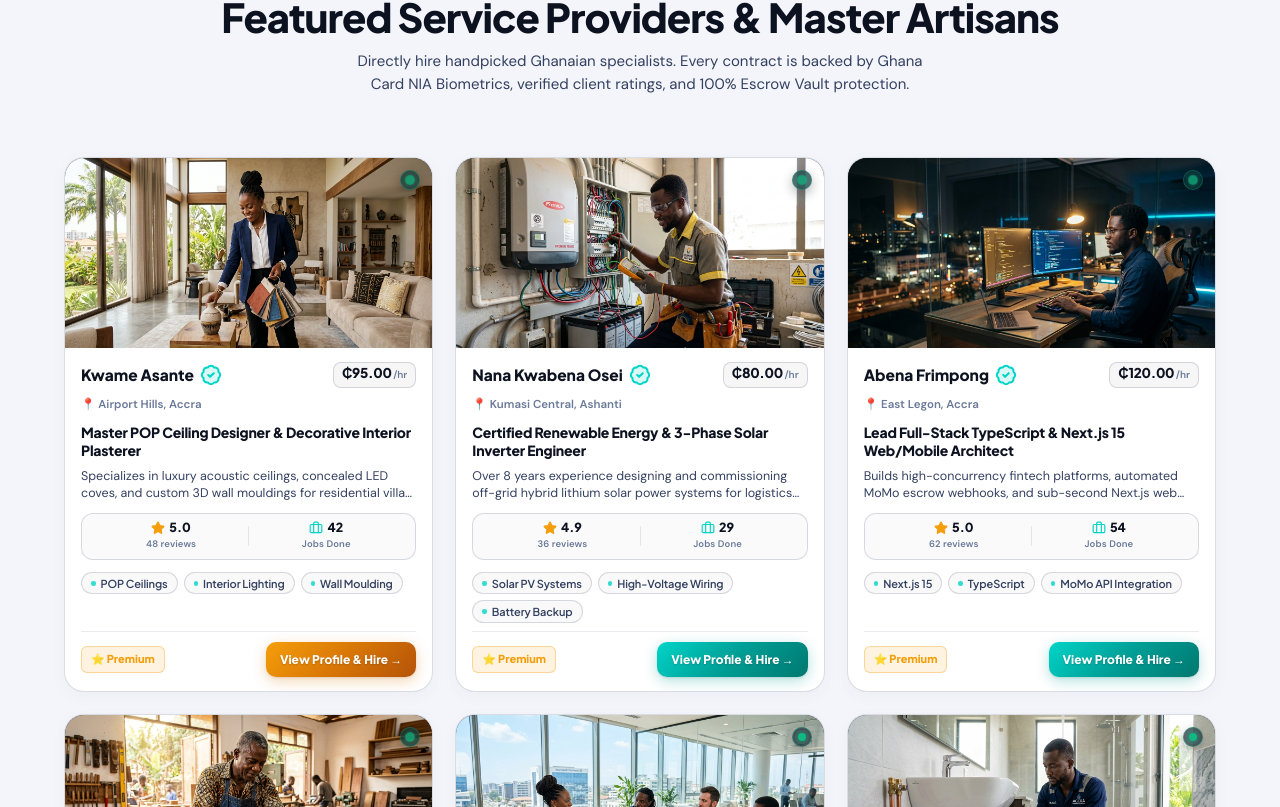
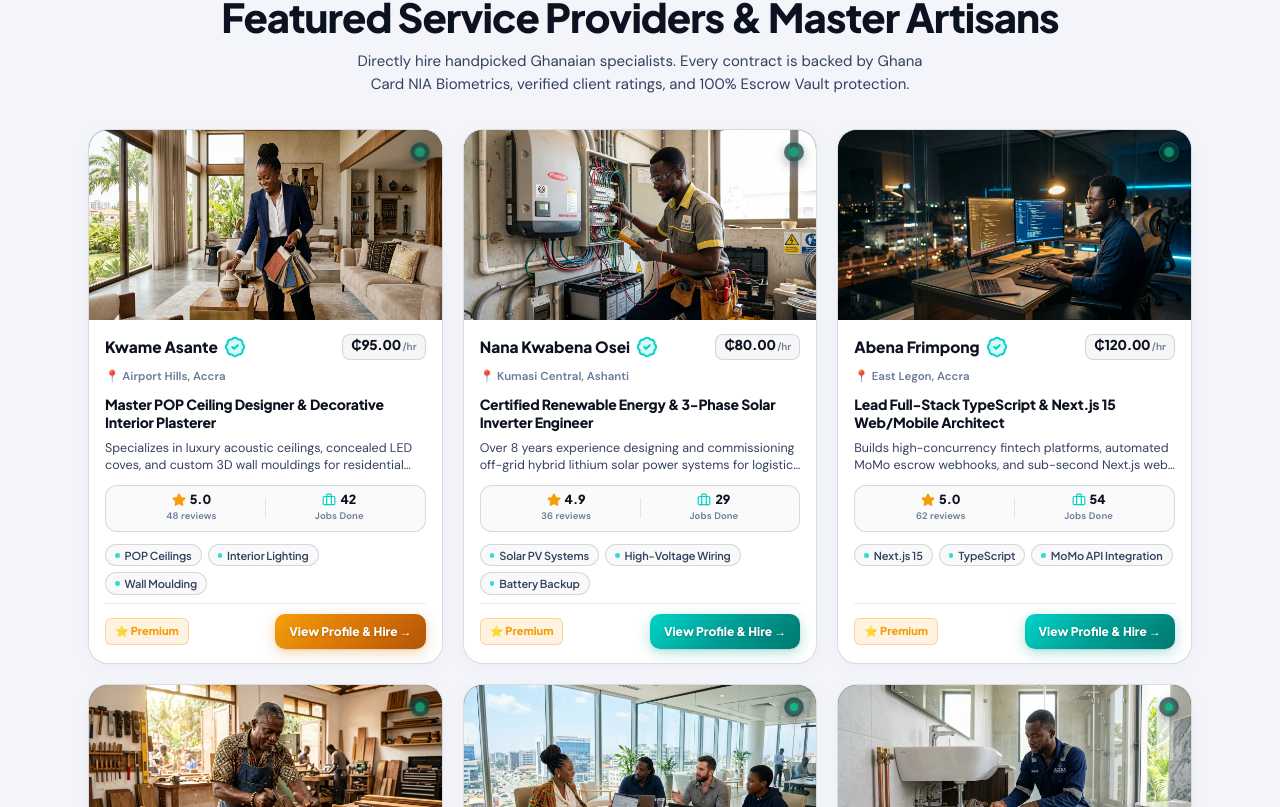
Before and after one commit to JoeVardyGC/GigGhana, a Next.js app: page / in a window 1280 px wide. Shown: the part 893-1700 px from the top of the page. Built offline with nearby package versions, Linux system fonts and the light colour scheme.

Commit message:
feat(landing): revert provider card width to original, display multi-card testimonial grid with squeezed mobile layout, and restore single-banner CTA

```diff
--- a/app/globals.css
+++ b/app/globals.css
@@ -2087,22 +2087,20 @@ html.dark .rjh-tr-icon-box, [data-theme="dark"] .rjh-tr-icon-box {
    ══════════════════════════════════════════════════════════════════════ */
 .artisan-section {
   position: relative;
-  padding: 32px 4% 28px;
+  padding: 40px 0 24px;
 }
 
 .artisan-container {
   max-width: 1280px;
   margin: 0 auto;
-  padding: 0;
-  display: flex;
-  flex-direction: column;
-  gap: 28px;
+  padding: 0 24px;
 }
 
 .artisan-grid {
   display: grid;
   grid-template-columns: repeat(3, 1fr);
-  gap: 22px;
+  gap: 20px;
+  margin-top: 24px;
 }
 
 /* Studio Portfolio Card Container (Clean Neutral Aesthetic) */
@@ -2439,29 +2437,30 @@ html.dark .artisan-tier-verified {
 }
 
 /* Responsive Breakpoints */
-@media (max-width: 1024px) and (min-width: 768px) {
+@media (max-width: 1024px) {
   .artisan-grid {
     grid-template-columns: repeat(2, 1fr);
-    gap: 20px;
-  }
-}
-
-@media (max-width: 767px) {
-  .artisan-grid {
-    grid-template-columns: 1fr;
-    gap: 16px;
-  }
+  }
+}
+
+@media (max-width: 768px) {
   /* Show only 4 latest provider cards on mobile */
   .artisan-grid .artisan-studio-card:nth-child(n+5) {
     display: none !important;
   }
+}
+
+@media (max-width: 640px) {
+  .artisan-grid {
+    grid-template-columns: 1fr;
+    gap: 18px;
+  }
   .artisan-studio-body {
-    padding: 18px 16px;
+    padding: 16px;
   }
   .artisan-studio-footer {
     flex-direction: row;
-    align-items: center;
-    justify-content: space-between;
+    gap: 8px;
   }
 }
 
@@ -3315,27 +3314,20 @@ html.dark .badge-tier-card, [data-theme="dark"] .badge-tier-card {
   box-shadow: 0 6px 20px rgba(245, 158, 11, 0.38) !important;
 }
 
-/* ══════ REVIEWS CAROUSEL ══════ */
-.rv-carousel-outer {
+/* ══════ REVIEWS SHOWCASE GRID ══════ */
+.rv-grid {
+  display: grid;
+  grid-template-columns: repeat(2, 1fr);
+  gap: 22px;
   max-width: 1160px;
   margin: 0 auto;
-  overflow: hidden;
-  padding: 10px 0 20px;
-}
-
-.rv-track {
-  display: flex;
-  gap: 24px;
-  transition: transform 0.5s cubic-bezier(0.16, 1, 0.3, 1);
 }
 
 .rv-card {
   background: var(--surface);
   border: 1.5px solid var(--bd2);
-  border-radius: 24px;
-  padding: 34px 30px;
-  min-width: calc(50% - 12px);
-  flex-shrink: 0;
+  border-radius: 22px;
+  padding: 28px 26px;
   display: flex;
   flex-direction: column;
   transition: transform 0.25s cubic-bezier(0.16, 1, 0.3, 1), box-shadow 0.25s cubic-bezier(0.16, 1, 0.3, 1), border-color 0.25s ease;
@@ -3361,8 +3353,8 @@ html.dark .rv-card:hover, [data-theme="dark"] .rv-card:hover {
   display: flex;
   align-items: center;
   justify-content: space-between;
-  gap: 12px;
-  margin-bottom: 20px;
+  gap: 10px;
+  margin-bottom: 16px;
   flex-wrap: wrap;
 }
 
@@ -3375,7 +3367,7 @@ html.dark .rv-card:hover, [data-theme="dark"] .rv-card:hover {
   color: #059669;
   background: rgba(16, 185, 129, 0.1);
   border: 1px solid rgba(16, 185, 129, 0.3);
-  padding: 4px 11px;
+  padding: 4px 10px;
   border-radius: 50px;
   font-family: var(--fm);
 }
@@ -3392,16 +3384,16 @@ html.dark .rv-proof-pill, [data-theme="dark"] .rv-proof-pill {
   color: var(--tx-2);
   background: var(--s2);
   border: 1px solid var(--bd2);
-  padding: 4px 10px;
+  padding: 3px 9px;
   border-radius: 6px;
   font-family: var(--fm);
 }
 
 .rv-text {
-  font-size: 14.5px;
-  line-height: 1.72;
+  font-size: 14px;
+  line-height: 1.65;
   color: var(--tx);
-  margin-bottom: 24px;
+  margin-bottom: 20px;
   font-weight: 450;
   letter-spacing: -0.01em;
 }
@@ -3409,15 +3401,15 @@ html.dark .rv-proof-pill, [data-theme="dark"] .rv-proof-pill {
 .rv-author {
   display: flex;
   align-items: center;
-  gap: 14px;
+  gap: 12px;
   margin-top: auto;
-  padding-top: 18px;
+  padding-top: 14px;
   border-top: 1px solid var(--bd);
 }
 
 .rv-av {
-  width: 44px;
-  height: 44px;
+  width: 40px;
+  height: 40px;
   border-radius: 50%;
   background: linear-gradient(135deg, rgba(0, 212, 200, 0.15), var(--surface));
   border: 1.5px solid var(--cyan-border);
@@ -3425,7 +3417,7 @@ html.dark .rv-proof-pill, [data-theme="dark"] .rv-proof-pill {
   align-items: center;
   justify-content: center;
   font-weight: 800;
-  font-size: 14px;
+  font-size: 13px;
   color: var(--cyan);
   flex-shrink: 0;
   overflow: hidden;
@@ -3450,7 +3442,7 @@ html.dark .rv-proof-pill, [data-theme="dark"] .rv-proof-pill {
 
 .rv-name {
   font-weight: 800;
-  font-size: 14.5px;
+  font-size: 14px;
   color: var(--tx);
   font-family: var(--fm);
 }
@@ -3479,181 +3471,125 @@ html.dark .rv-proof-pill, [data-theme="dark"] .rv-proof-pill {
   font-weight: 500;
 }
 
-.rv-nav {
-  display: flex;
-  gap: 12px;
-  justify-content: center;
-  margin-top: 28px;
-}
-
-.rv-nav-btn {
-  width: 44px;
-  height: 44px;
-  border-radius: 50%;
-  background: var(--surface);
-  border: 1px solid var(--bd2);
-  color: var(--tx);
-  cursor: pointer;
-  display: flex;
-  align-items: center;
-  justify-content: center;
-  transition: all 0.2s ease;
-  box-shadow: 0 1px 3px rgba(0, 0, 0, 0.04);
-}
-
-.rv-nav-btn:hover {
-  background: var(--cyan-dim);
-  border-color: var(--cyan-border);
-  color: var(--cyan);
-  transform: scale(1.06);
-}
-
-@media (max-width: 900px) {
-  .badge-tiers {
+/* Squeezed Mobile Layout for Testimonial Cards */
+@media (max-width: 768px) {
+  .rv-grid {
     grid-template-columns: 1fr;
-    gap: 20px;
+    gap: 14px;
   }
   .rv-card {
-    min-width: 100%;
-  }
-}
-
-/* ══════ WORLD-CLASS DUAL-ACTION CTA ══════ */
-.cta-dual-section {
-  max-width: 1160px;
-  margin: 36px auto 72px;
-  padding: 0 24px;
-}
-
-.cta-dual-grid {
-  display: grid;
-  grid-template-columns: repeat(2, 1fr);
-  gap: 28px;
-}
-
-.cta-choice-card {
-  background: var(--surface);
+    padding: 18px 16px;
+    border-radius: 18px;
+  }
+  .rv-card-top-row {
+    margin-bottom: 10px;
+    gap: 8px;
+  }
+  .rv-proof-pill {
+    font-size: 10px;
+    padding: 2.5px 8px;
+  }
+  .rv-trade-badge {
+    font-size: 10px;
+    padding: 2px 7px;
+  }
+  .rv-text {
+    font-size: 13px;
+    line-height: 1.5;
+    margin-bottom: 14px;
+  }
+  .rv-author {
+    padding-top: 10px;
+    gap: 10px;
+  }
+  .rv-av {
+    width: 34px;
+    height: 34px;
+    font-size: 12px;
+  }
+  .rv-name {
+    font-size: 13px;
+  }
+  .rv-role-line {
+    font-size: 10.5px;
+  }
+}
+
+/* ══════ REVERTED & WELL-ARRANGED SINGLE-BANNER CTA ══════ */
+.cta-wrap {
+  margin: 36px 5% 72px;
   border-radius: 26px;
-  padding: 44px 38px;
+  position: relative;
+  background: linear-gradient(135deg, var(--s2) 0%, var(--surface) 100%);
+  border: 1.5px solid var(--cyan-border);
+  padding: 68px 48px;
+  overflow: hidden;
+  box-shadow: 0 8px 32px rgba(0, 0, 0, 0.04);
+}
+
+html.dark .cta-wrap, [data-theme="dark"] .cta-wrap {
+  background: linear-gradient(135deg, #0d1522 0%, #111d2e 100%);
+  border-color: rgba(0, 212, 200, 0.35);
+  box-shadow: 0 8px 32px rgba(0, 212, 200, 0.08);
+}
+
+.cta-glo {
+  position: absolute;
+  top: -60px;
+  right: -60px;
+  width: 240px;
+  height: 240px;
+  background: radial-gradient(circle, rgba(0, 212, 200, 0.15) 0%, transparent 70%);
+  pointer-events: none;
+  filter: blur(20px);
+}
+
+.cta-glo2 {
+  position: absolute;
+  bottom: -60px;
+  left: -60px;
+  width: 240px;
+  height: 240px;
+  background: radial-gradient(circle, rgba(245, 158, 11, 0.12) 0%, transparent 70%);
+  pointer-events: none;
+  filter: blur(20px);
+}
+
+.cta-inner {
+  position: relative;
+  z-index: 1;
+  max-width: 760px;
+  margin: 0 auto;
+  text-align: center;
   display: flex;
   flex-direction: column;
-  position: relative;
-  overflow: hidden;
-  transition: transform 0.25s cubic-bezier(0.16, 1, 0.3, 1), box-shadow 0.25s ease, border-color 0.25s ease;
-  box-shadow: 0 2px 6px rgba(0, 0, 0, 0.03), 0 10px 24px rgba(0, 0, 0, 0.03);
-}
-
-.cta-choice-card.provider-card {
-  border: 1.5px solid rgba(245, 158, 11, 0.35);
-  background: linear-gradient(150deg, rgba(245, 158, 11, 0.06) 0%, rgba(16, 185, 129, 0.04) 50%, var(--surface) 100%);
-}
-
-.cta-choice-card.provider-card:hover {
-  transform: translateY(-4px);
-  border-color: #F59E0B;
-  box-shadow: 0 16px 42px rgba(245, 158, 11, 0.16), 0 2px 6px rgba(0, 0, 0, 0.04);
-}
-
-.cta-choice-card.client-card {
-  border: 1.5px solid rgba(0, 212, 200, 0.35);
-  background: linear-gradient(150deg, rgba(0, 212, 200, 0.06) 0%, rgba(59, 130, 246, 0.04) 50%, var(--surface) 100%);
-}
-
-.cta-choice-card.client-card:hover {
-  transform: translateY(-4px);
-  border-color: #00D4C8;
-  box-shadow: 0 16px 42px rgba(0, 212, 200, 0.16), 0 2px 6px rgba(0, 0, 0, 0.04);
-}
-
-.cta-choice-badge {
-  display: inline-flex;
-  align-items: center;
-  gap: 6px;
-  font-size: 11.5px;
-  font-weight: 800;
-  font-family: var(--fm);
-  padding: 5px 12px;
-  border-radius: 50px;
-  margin-bottom: 22px;
-  width: fit-content;
-}
-
-.cta-choice-badge.provider-pill {
-  background: rgba(245, 158, 11, 0.12);
-  color: #D97706;
-  border: 1px solid rgba(245, 158, 11, 0.35);
-}
-
-html.dark .cta-choice-badge.provider-pill, [data-theme="dark"] .cta-choice-badge.provider-pill {
-  color: #F59E0B;
-}
-
-.cta-choice-badge.client-pill {
-  background: rgba(0, 212, 200, 0.12);
-  color: #008B82;
-  border: 1px solid rgba(0, 212, 200, 0.35);
-}
-
-html.dark .cta-choice-badge.client-pill, [data-theme="dark"] .cta-choice-badge.client-pill {
-  color: #00D4C8;
-}
-
-.cta-choice-title {
-  font-size: 25px;
+  align-items: center;
+}
+
+.cta-title {
+  font-size: clamp(28px, 4.2vw, 40px);
   font-weight: 850;
   font-family: var(--fm);
   color: var(--tx);
-  line-height: 1.3;
-  margin-bottom: 14px;
+  line-height: 1.25;
+  margin-bottom: 16px;
   letter-spacing: -0.02em;
 }
 
-.cta-choice-desc {
-  font-size: 14.5px;
+.cta-sub {
+  font-size: 15.5px;
+  line-height: 1.65;
   color: var(--tx-2);
-  line-height: 1.68;
-  margin-bottom: 26px;
-}
-
-.cta-perks-list {
-  display: flex;
-  flex-direction: column;
-  gap: 14px;
-  margin-bottom: 34px;
-}
-
-.cta-perk-row {
-  display: flex;
-  align-items: flex-start;
-  gap: 10px;
-  font-size: 13.5px;
-  color: var(--tx);
-  line-height: 1.5;
-  font-weight: 500;
-}
-
-.cta-choice-btn {
-  margin-top: auto;
-  display: inline-flex;
+  margin-bottom: 32px;
+  max-width: 660px;
+}
+
+.cta-btns {
+  display: flex;
   align-items: center;
   justify-content: center;
-  gap: 8px;
-  font-size: 14.5px;
-  font-weight: 800;
-  border-radius: 50px;
-  padding: 14px 28px;
-  width: 100%;
-}
-
-.btn-cyan {
-  background: #00D4C8 !important;
-  color: #0A1628 !important;
-  box-shadow: 0 4px 16px rgba(0, 212, 200, 0.28) !important;
-}
-
-.btn-cyan:hover {
-  filter: brightness(1.08);
-  box-shadow: 0 6px 22px rgba(0, 212, 200, 0.38) !important;
+  gap: 16px;
+  flex-wrap: wrap;
 }
 
 /* PAYMENT LOGOS RIBBON */
@@ -3868,7 +3804,7 @@ html, body {
     grid-template-columns: repeat(2, 1fr);
     gap: 16px;
   }
-  .ljf-grid, .artisan-grid {
+  .ljf-grid {
     grid-template-columns: 1fr;
     gap: 16px;
   }
@@ -4237,37 +4173,30 @@ html, body {
     gap: 10px;
   }
 
-  /* Dual CTA on Mobile */
-  .cta-dual-section {
-    padding: 0 16px;
-    margin: 28px auto 48px;
-  }
-  .cta-dual-grid {
-    grid-template-columns: 1fr;
-    gap: 20px;
-  }
-  .cta-choice-card {
-    padding: 32px 22px;
-    border-radius: 22px;
-  }
-  .cta-choice-title {
-    font-size: 22px;
+  /* CTA on Mobile */
+  .cta-wrap {
+    padding: 38px 20px;
+    border-radius: 20px;
+    margin: 32px 16px 56px;
+  }
+  .cta-title {
+    font-size: clamp(22px, 5.5vw, 30px);
     line-height: 1.25;
-  }
-  .cta-choice-desc {
+    margin-bottom: 12px;
+  }
+  .cta-sub {
     font-size: 13.5px;
-    line-height: 1.6;
-    margin-bottom: 20px;
-  }
-  .cta-perks-list {
+    line-height: 1.55;
+    margin-bottom: 24px;
+  }
+  .cta-btns {
+    flex-direction: column;
     gap: 12px;
-    margin-bottom: 26px;
-  }
-  .cta-perk-row {
-    font-size: 13px;
-  }
-  .cta-choice-btn {
     width: 100%;
+  }
+  .cta-btns .btn {
+    width: 100%;
+    justify-content: center;
     padding: 13px 20px;
   }
 
```
Also changed, not shown: components/LandingPage.tsx (+23 -106 lines).
